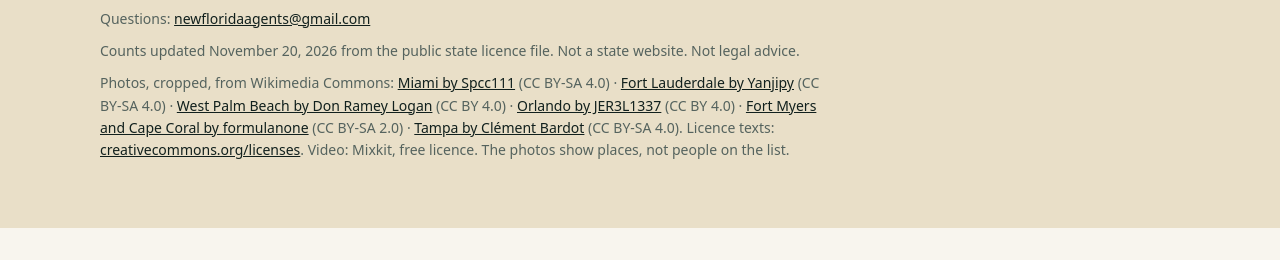
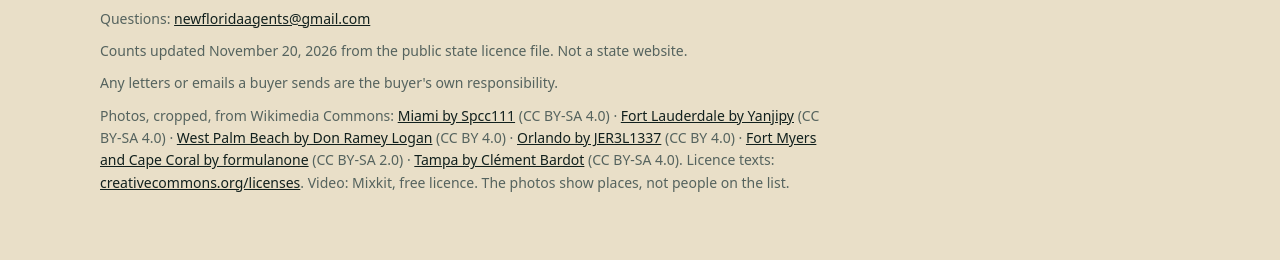
Before and after one commit to regardlessgoat-ai/new-florida-agents, a plain HTML site: page index.html in a window 1280 px wide. Shown: the part 5066-5326 px from the top of the page. Before the commit the page ends 5294 px from the top, so only its background shows below. Drawn offline with Linux system fonts and the light colour scheme.

Commit message:
Counts update 2026-11-20

```diff
--- a/index.html
+++ b/index.html
@@ -284,7 +284,7 @@ footer a{color:var(--ink)}
 <details><summary>Can I make this list myself for free?</summary><p>Yes. The source is a public record, and any firm can download it from the state. It is one large file with no column names, and it must be filtered again each week. We sell the weekly sort, not secret data.</p></details>
 <details><summary>Does the file have phone numbers or email addresses?</summary><p>No. The state's public file does not carry them, so ours does not either. The file is made for post: letters, cards and welcome packs.</p></details>
 <details><summary>Where does the data come from?</summary><p>The public licence file of the Florida Department of Business and Professional Regulation. It is a public record under Fla. Stat. 455.229. This is not a state website, and the state does not endorse it.</p></details>
-<details><summary>Are there rules for writing to these agents?</summary><p>Yes. A licensee who advertises must follow the state advertising rule, 61J2-10.025: show your firm's licensed name and say nothing false. This page is not legal advice.</p></details>
+<details><summary>Are there rules for writing to these agents?</summary><p>Yes. A licensee who advertises must follow the state advertising rule, 61J2-10.025: show your firm's licensed name and say nothing false. Any letters or emails you send are your own responsibility.</p></details>
 <details><summary>How do I cancel?</summary><p>Write to newfloridaagents@gmail.com. The plan stops and no further month is charged.</p></details>
 </div>
 </div></section>
@@ -293,7 +293,8 @@ footer a{color:var(--ink)}
 <footer><div class="wrap">
 <a class="mark" href="#top">New Florida Agents<i>.</i></a>
 <p>Questions: <a href="mailto:newfloridaagents@gmail.com">newfloridaagents@gmail.com</a></p>
-<p>Counts updated November 20, 2026 from the public state licence file. Not a state website. Not legal advice.</p>
+<p>Counts updated November 20, 2026 from the public state licence file. Not a state website.</p>
+<p>Any letters or emails a buyer sends are the buyer's own responsibility.</p>
 <p>Photos, cropped, from Wikimedia Commons: <a href="https://commons.wikimedia.org/wiki/File:Miami_aerial_pano.jpg">Miami by Spcc111</a> (CC BY-SA 4.0) · <a href="https://commons.wikimedia.org/wiki/File:Fort_Lauderdale_Aerial_Shot.jpg">Fort Lauderdale by Yanjipy</a> (CC BY-SA 4.0) · <a href="https://commons.wikimedia.org/wiki/File:West_Palm_Beach_Aerial_November_2014_photo_Don_Ramey_Logan.jpg">West Palm Beach by Don Ramey Logan</a> (CC BY 4.0) · <a href="https://commons.wikimedia.org/wiki/File:Lake_Eola_and_Orlando_Skyline_seen_in_2024.jpg">Orlando by JER3L1337</a> (CC BY 4.0) · <a href="https://commons.wikimedia.org/wiki/File:Fort_Meyers_and_Cape_Coral_Aerial_(30658938330).jpg">Fort Myers and Cape Coral by formulanone</a> (CC BY-SA 2.0) · <a href="https://commons.wikimedia.org/wiki/File:Downtown_Tampa,_Florida.jpg">Tampa by Clément Bardot</a> (CC BY-SA 4.0). Licence texts: <a href="https://creativecommons.org/licenses/">creativecommons.org/licenses</a>. Video: Mixkit, free licence. The photos show places, not people on the list.</p>
 </div></footer>
 
```
